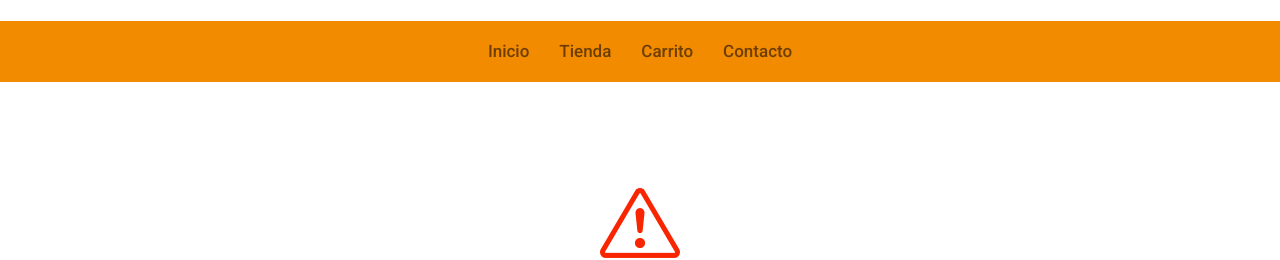
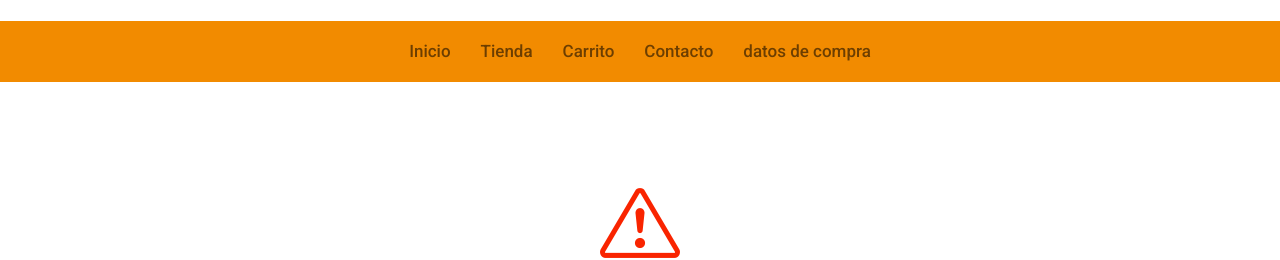
Before and after one commit to Martin-gonzalez/Full-Stack-2, a plain HTML site: page 404.html in a window 1280 px wide. Shown: the part 160-420 px from the top of the page. Drawn offline with nearby package versions, Linux system fonts and the light colour scheme.

Commit message:
implementacion de checkout

```diff
--- a/404.html
+++ b/404.html
@@ -122,6 +122,7 @@
                     <a href="shop.html" class="nav-item nav-link">Tienda</a>
                     <a href="cart.html" class="nav-item nav-link">Carrito</a>
                     <a href="contact.html" class="nav-item nav-link">Contacto</a>
+                    <a href="cheackout.html" class="nav-item nav-link">datos de compra</a>
                 </div>
             </div>
         </nav>
```
Also changed, not shown: cheackout.html (+1 -0 lines), contact.html (+1 -0 lines), index.html (+1 -0 lines), shop.html (+1 -0 lines), single.html (+1 -0 lines).
